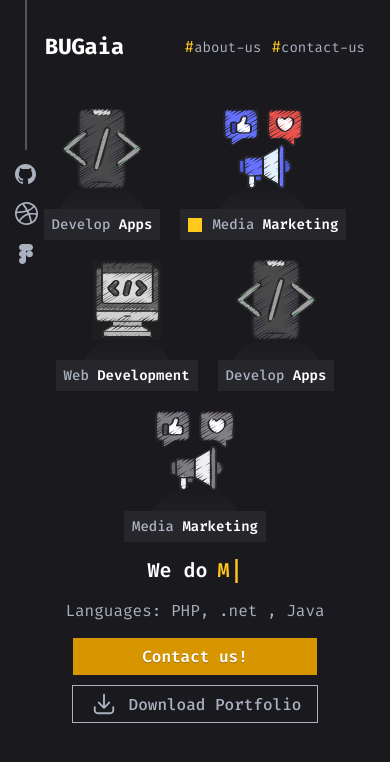
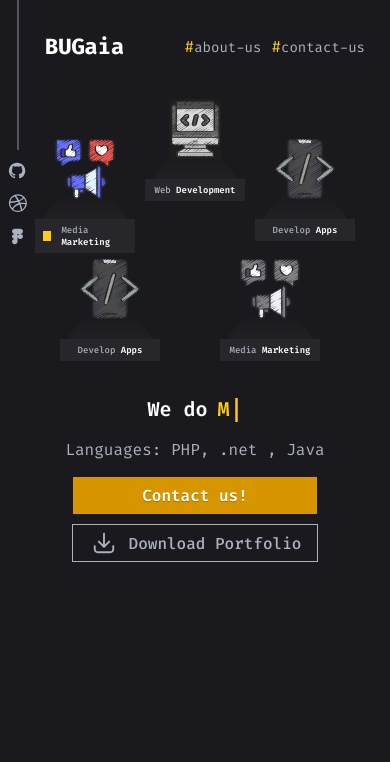
Before and after one commit to EslamSaloka/bugaia-website, a Next.js app: page / in a window 390 px wide. Shown: the top 762 px of the page. Built offline with nearby package versions, Linux system fonts and the light colour scheme.

Commit message:
Changing the order of cards

```diff
--- a/components/home/HomePage.jsx
+++ b/components/home/HomePage.jsx
@@ -141,8 +141,8 @@ const HomePage = () => {
           src={assetics}
           alt="asseticsThings"
           className={classes.assetics}
-          width={155}
-          height={155}
+          width={175}
+          height={175}
         />
         <div className={classes.chating}>
           <Tawk />
--- a/components/home/stylingHome.module.css
+++ b/components/home/stylingHome.module.css
@@ -212,18 +212,10 @@
     margin-right: 10px;
   }
   .mainSec {
-    display: flex;
-    align-items: center;
-    flex-wrap: wrap;
-    justify-content: center;
     margin-top: 80px;
-    gap: 20px;
+    gap: 10px;
   }
-  .workShow1s,
-  .workShow2s,
-  .workShow3s {
-    margin-top: 0;
-  }
+
   .infoSec {
     row-gap: 15px;
   }
@@ -241,6 +233,21 @@
     margin-top: 50px;
   }
 }
+
+/* Responsive layout from less than 570px */
+@media screen and (max-width: 570px) {
+  .workShow3s {
+    margin-bottom: 20px;
+    margin-top: 150px;
+  }
+  .workShow3s:first-child {
+    margin-right: -180px;
+  }
+  .workShow3s:last-child {
+    margin-left: -200px;
+  }
+}
+
 /* Responsive layout from less than 500px */
 @media screen and (max-width: 490px) {
   .assetics,
@@ -263,7 +270,7 @@
 /* Responsive layout from less than 400px */
 @media screen and (max-width: 400px) {
   .socialInfo {
-    left: 10px;
+    left: 5px;
   }
   .mainSec {
     margin-top: 40px;
--- a/components/ui/ui.module.css
+++ b/components/ui/ui.module.css
@@ -124,10 +124,10 @@
     padding: 6px 8px;
   }
   .workTitleBox > p {
-    font-size: 14px;
+    font-size: 11px;
   }
   .workTitleBox > p > span {
-    font-size: 14px;
+    font-size: 11px;
   }
   .yellowBox {
     width: 14px;
@@ -138,19 +138,37 @@
     height: 50px;
   }
 }
+/* Responsive layout for screen less than 590px */
+@media screen and (max-width: 590px) {
+  .imgesLogo {
+    width: 60px;
+    height: 60px;
+  }
+  .workTitleBox > p,
+  .workTitleBox > p > span {
+    font-size: 9px;
+  }
+}
 /* Responsive layout for screen less than 400px */
 @media screen and (max-width: 470px) {
+  .soicalIconMain > svg {
+    width: 25px;
+    height: 25px;
+  }
+  .workTitleBox {
+    padding: 5px 8px;
+    width: 100px;
+  }
   .contactUs {
     width: 244px;
+  }
+  .yellowBox {
+    width: 10px;
+    height: 10px;
   }
 }
 /* Responsive layout for screen less than 380px */
 @media screen and (max-width: 380px) {
-  .yellowBox {
-    width: 10px;
-    height: 10px;
-  }
-
   .imgesLogo {
     width: 60px;
     height: 60px;
--- a/components/utils/Tawk.js
+++ b/components/utils/Tawk.js
@@ -14,7 +14,7 @@ const Tawk = () => {
       s0.parentNode.insertBefore(s1, s0);
     })();
   }, []);
-  return <div></div>;
+  return <React.Fragment />;
 };
 
 export default Tawk;
```
